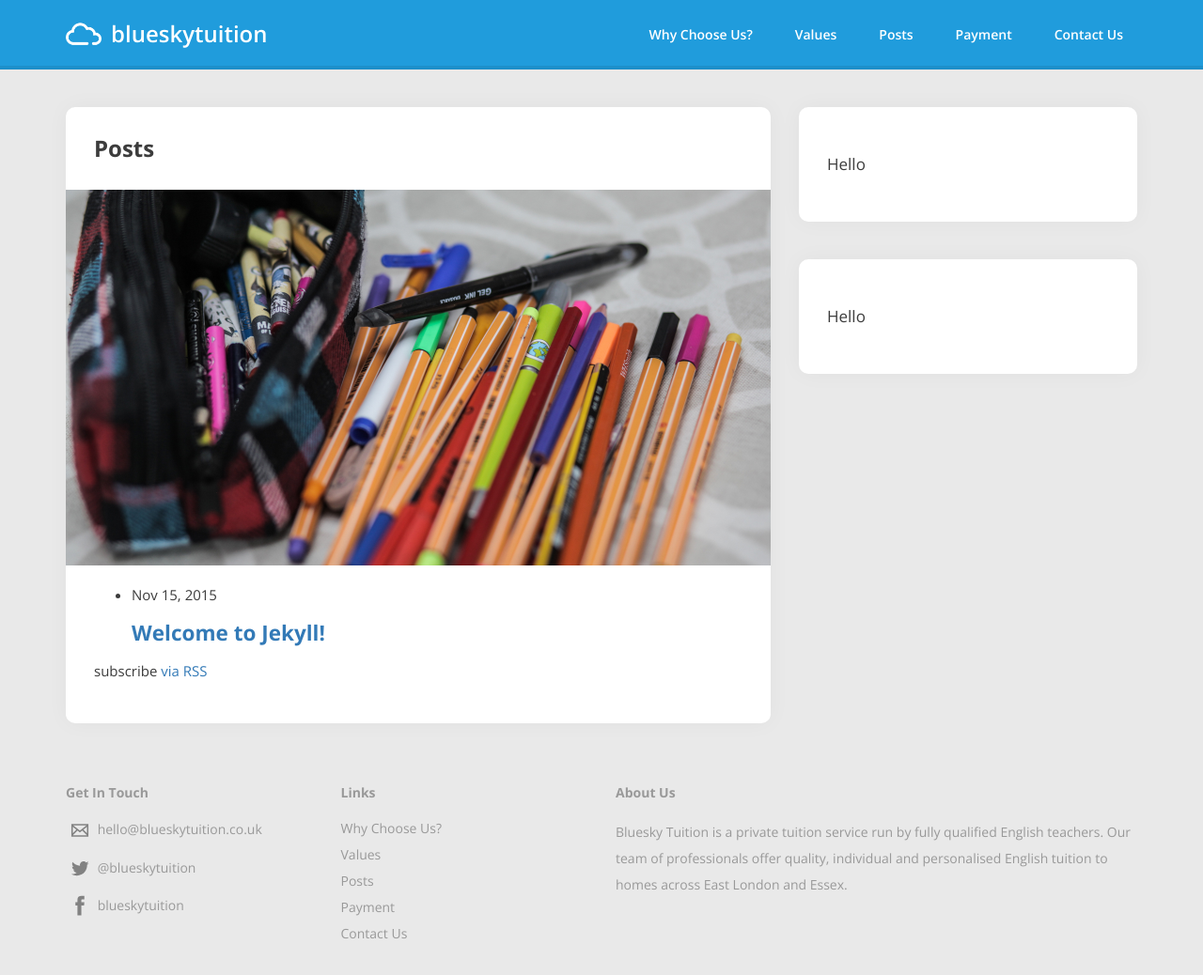
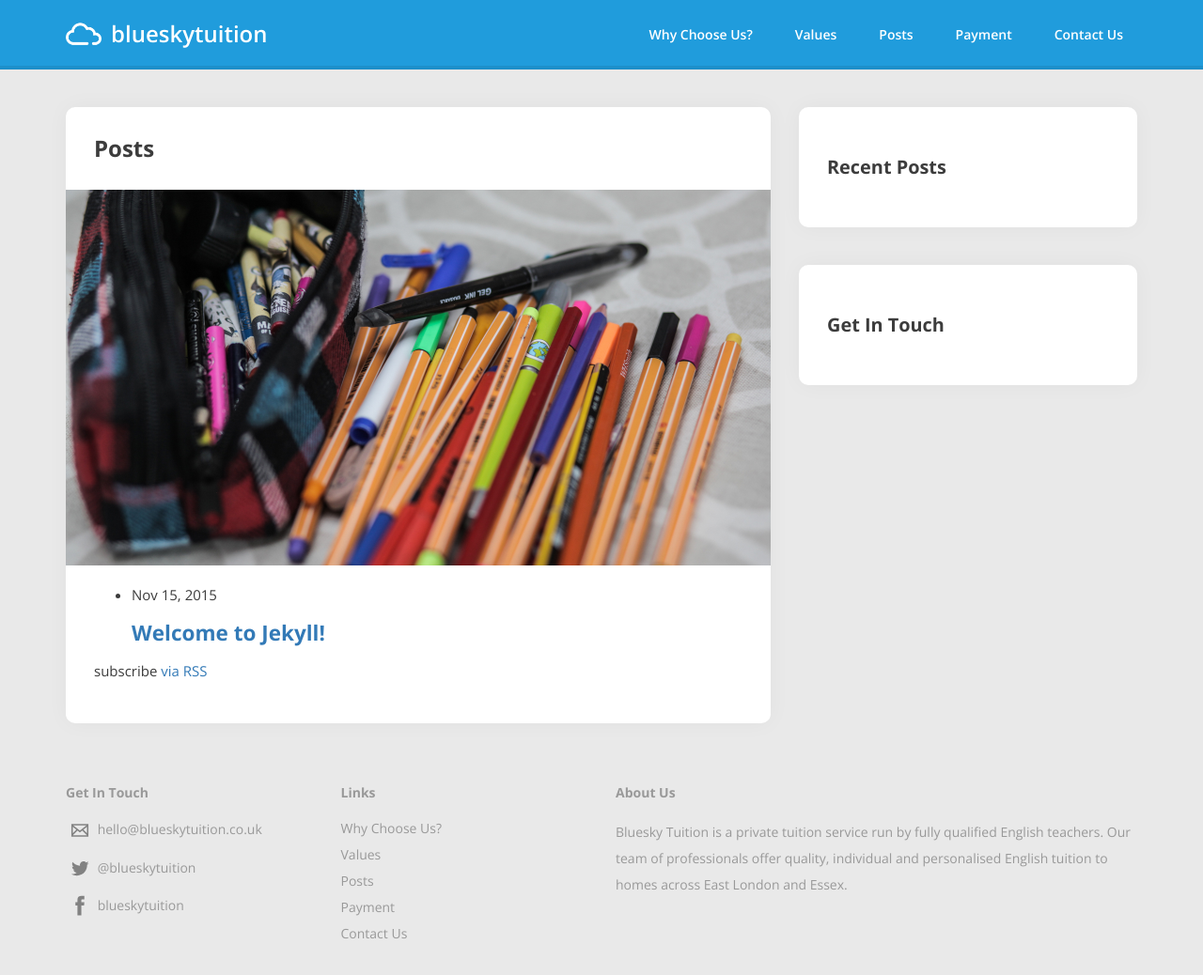
Before and after one commit to 01taylop/blue-sky-tuition, a Jekyll site: the page built from posts.md, in a window 1280 px wide. Shown: the whole page at 94% size. Built offline with Jekyll 4.4.1, drawn with Linux system fonts in a browser that asks for light colours.

Commit message:
Create sub content pages

```diff
--- /dev/null
+++ b/_includes/content/become-a-tutor.html
@@ -0,0 +1,3 @@
+<h3>Become A Tutor</h3>
+
+<p>Are you a fully qualified English teacher with a passion for your subject? If you are interested in joining our vibrant team, fill out your details below and we will be in contact.</p>
--- /dev/null
+++ b/_includes/content/consultation.html
@@ -0,0 +1 @@
+<h3>Consultation</h3>
--- /dev/null
+++ b/_includes/content/contact.html
@@ -0,0 +1 @@
+<h3>Get In Touch</h3>
--- /dev/null
+++ b/_includes/content/payment-plans.html
@@ -0,0 +1 @@
+<h3>Payment Plans</h3>
--- /dev/null
+++ b/_includes/content/recent-posts.html
@@ -0,0 +1 @@
+<h3>Recent Posts</h3>
--- a/_layouts/page.html
+++ b/_layouts/page.html
@@ -29,9 +29,9 @@ layout: default
 
   {% if page.subcontent %}
     <div class="{{ coltwo }}">
-      {% for sub in page.subcontent %}
+      {% for content in page.subcontent %}
          <article class="post">
-            <p>Hello</p>
+            {% include content/{{ content }}.html %}
           </article>
       {% endfor %}
     </div>
--- a/posts.md
+++ b/posts.md
@@ -4,7 +4,7 @@ title: Posts
 permalink: /posts/
 weight: 3
 image: pens
-subcontent: [recentposts, contact]
+subcontent: [recent-posts, contact]
 ---
 
 <ul class="post-list">
```
Also changed, not shown: contact.md (+1 -5 lines), payment.md (+1 -1 lines), values.md (line endings or trailing spaces).
